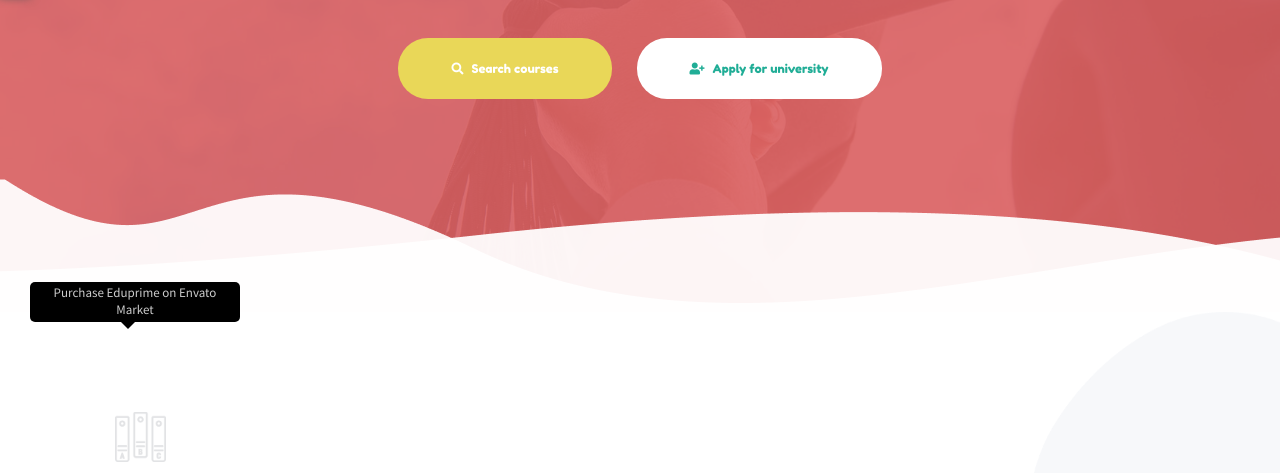
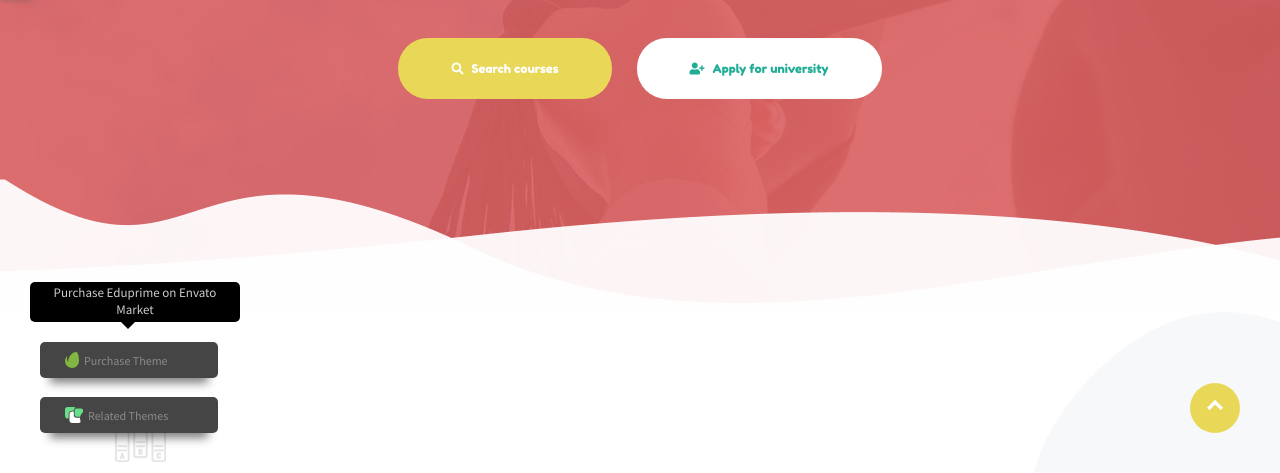
Before and after one commit to salvatore-napoli/proj-html-vuejs, a website: page index.html in a window 1280 px wide. Shown: the part 327-800 px from the top of the page. Drawn offline with nearby package versions, Linux system fonts and the light colour scheme.

Commit message:
Elementi fixed

```diff
--- a/index.html
+++ b/index.html
@@ -17,6 +17,33 @@
 	</head>
 	<body>
 		<div id="page-container">
+
+			<!-- Elementi fixed -->
+				<a href="#top">
+					<div class="back-to-top text-center">
+						<img src="svg/back-to-top-arrow.svg" alt="freccia su">
+					</div>
+				</a>
+
+				<a href="#" class="no-decoration-text">
+					<div class="theme-option option-1 flex">
+						<div class="theme-option-img">
+							<img src="svg/svg-3.svg" alt="foglia">
+						</div>
+						<span>Purchase Theme</span>
+					</div>
+				</a>
+
+				<a href="#" class="no-decoration-text">
+					<div class="theme-option option-2 flex">
+						<div class="theme-option-img">
+							<img src="svg/svg-2.svg" alt="temi">
+						</div>
+						<span>Related Themes</span>
+					</div>
+				</a>
+			<!-- end Elementi fixed -->
+
 			<div class="navbar-header-container">
 				<div class="bg-overlay">
 
@@ -448,7 +475,7 @@
 				<!-- end Sezione partners -->
 			</main>
 
-			<!-- Piè di pagina -->
+			<!-- Footer -->
 			<footer class="footer container flex">
 				<div class="website-description">
 					<div class="logo">
@@ -512,7 +539,7 @@
 					</div>
 				</div>
 			</footer>
-			<!-- end Piè di pagina -->
+			<!-- end Footer -->
 		</div>
 
 		<script src="js/script.js" charset="utf-8"></script>
--- a/src/style.scss
+++ b/src/style.scss
@@ -3,6 +3,51 @@
 
 
 #page-container {
+
+	/* Elementi fixed */
+	.back-to-top {
+		background-color: $bg-yellow-1;
+		width: 50px;
+		height: 50px;
+		line-height: 50px;
+		border-radius: 50%;
+		position: fixed;
+		bottom: 40px;
+		right: 40px;
+		z-index: 100;
+	}
+
+	.theme-option {
+		background-color: $bg-black-1;
+		color: $text-grey-1;
+		font-family: $font-2;
+		align-items: center;
+		padding: 10px 50px 10px 25px;
+		z-index: 100;
+		border-radius: 5px;
+		position: fixed;
+		bottom: 40px;
+		left: 40px;
+		font-size: 12px;
+		box-shadow: 0 15px 10px -10px rgba(0, 0, 0, .5);
+;
+
+		&-img {
+			height: 16px;
+			margin-right: 5px;
+
+			img {
+				height: 100%;
+			}
+		}
+	}
+
+	.option-1 {
+		bottom: 95px;
+	}
+	/* Elementi fixed */
+
+
 	.navbar-header-container {
 		background-image: $img-1;
 		background-size: cover;
@@ -10,6 +55,7 @@
 
 		.bg-overlay {
 			background-color: $bg-red-1;
+
 
 			/* Navbar superiore */
 			.upper-navbar {
@@ -55,6 +101,7 @@
 				}
 			}
 			/* end Navbar superiore */
+
 
 			/* Jumbotron */
 			.jumbotron {
@@ -118,6 +165,7 @@
 				}
 			}
 			/* end Jumbotron */
+
 
 			.bg-extension-container {
 
@@ -204,6 +252,7 @@
 			}
 		}
 		/* end Sezione tipi di corsi */
+
 
 		/* Sezione facoltà disponibili */
 		.faculties {
@@ -303,6 +352,7 @@
 			}
 		}
 		/* end Sezione facoltà disponibili */
+
 
 		/* Sezione timelapse anno */
 		.year-section {
@@ -456,6 +506,7 @@
 		}
 		/* end Sezione timelapse anno */
 
+
 		/* Sezione ultimi corsi */
 		.latest-courses {
 			padding: 150px 0 150px;
@@ -523,6 +574,7 @@
 		}
 		/* end Sezione ultimi corsi */
 
+
 		/* Sezione metodo d'esame */
 		.exam-method {
 			align-items: center;
@@ -566,6 +618,7 @@
 			}
 		}
 		/* end Sezione metodo d'esame */
+
 
 		/* Sezione tasse */
 		.taxes {
@@ -613,6 +666,7 @@
 		}
 		/* end Sezione tasse */
 
+
 		/* Sezione newsletter */
 		.newsletter {
 			background-color: $bg-cyan-1;
@@ -640,6 +694,7 @@
 			}
 		}
 		/* end Sezione newsletter */
+
 
 		/* Sezione partners */
 		.partners {
@@ -679,9 +734,11 @@
 			}
 		}
 		/* end Sezione partners */
+
 	}
 
-	/* Piè di pagina */
+
+	/* Footer */
 	.footer {
 		background-color: $bg-cyan-1;
 		padding-top: 100px;
@@ -809,5 +866,6 @@
 			}
 		}
 	}
-	/* end Piè di pagina */
+	/* end Footer */
+
 }
```
Also changed, not shown: dist/style.css, svg/back-to-top-arrow.svg (renamed from img/back-to-top-arrow.svg), svg/cross.svg (renamed from img/cross.svg).
